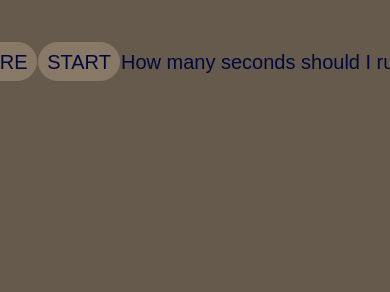
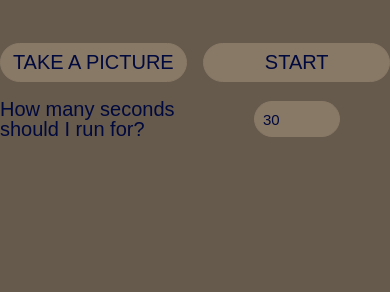
Before and after one commit to hockey4life63/webCamMosaic, a website: page index.html in a window 390 px wide. Shown: the top 292 px of the page. Drawn offline with Linux system fonts and the light colour scheme.

Commit message:
added phone responsiveness. closes #2

```diff
--- a/index.html
+++ b/index.html
@@ -9,10 +9,10 @@
 
 <body>
     <div class="btn-group">
-        <button class="btn-styling" id='takePicture'>Take a picture</button>
-        <button class="btn-styling" id="start">Start</button>
+        <button class="btn-styling picture-btn" id='takePicture'>Take a picture</button>
+        <button class="btn-styling start-btn" id="start">Start</button>
         <div class="run-length">How many seconds should I run for?</div>
-        <input class="input-styling" type="text" name="runTime" value="30" id="runTimeInput">
+        <input class="input-styling second-input" type="text" name="runTime" value="30" id="runTimeInput">
     </div>
     <video id="cameraFeed"></video>
     <canvas height="480" width="640" id="targetCanvas">
--- a/style.css
+++ b/style.css
@@ -24,11 +24,13 @@ body {
 }
 
 .btn-group {
-    display: flex;
+    display: grid;
+    grid-template-rows: 1fr 1fr;
+    grid-template-columns: 1fr 1fr;
+    grid-column-gap: 2vh;
+    grid-row-gap: 2vh;
     align-items: center;
-    justify-content: space-between;
     margin-top: 5vh;
-    width: 80vh;
 }
 
 .btn-styling {
@@ -44,6 +46,27 @@ body {
     background-color: var(--hover);
 }
 
+.picture-btn {
+    grid-row: 1;
+    grid-column: 1;
+}
+
+.start-btn {
+    grid-row: 1;
+    grid-column: 2;
+}
+
+.run-length {
+    grid-row: 2;
+    grid-column: 1;
+}
+
+.second-input {
+    grid-row: 2;
+    grid-column: 2;
+    justify-self: center;
+}
+
 .input-styling {
     border: 1px solid var(--btn);
     width: 8vh;
@@ -53,3 +76,7 @@ body {
     color: var(--txt);
     font-size: 15px;
 }
+
+.input-styling: hover {
+    border: 1px solid var(--hover);
+}
```
